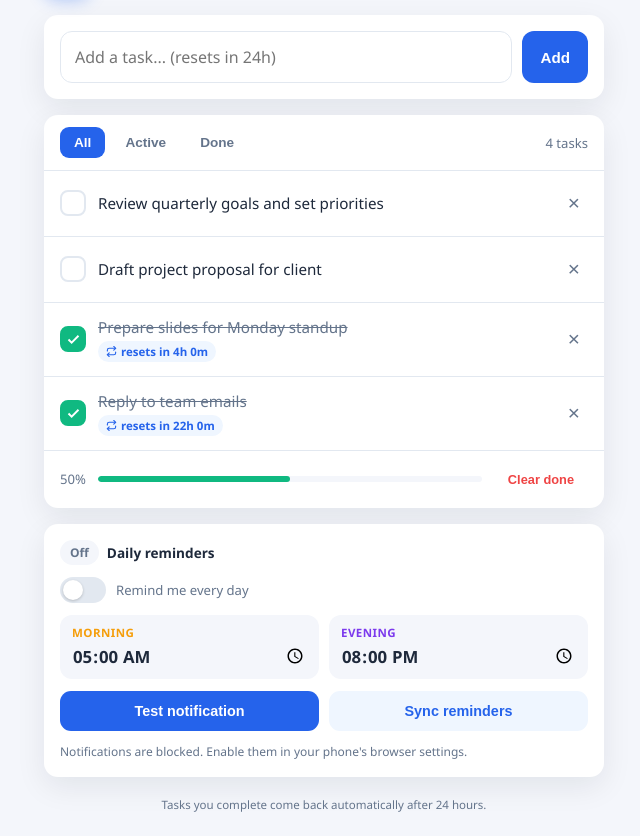
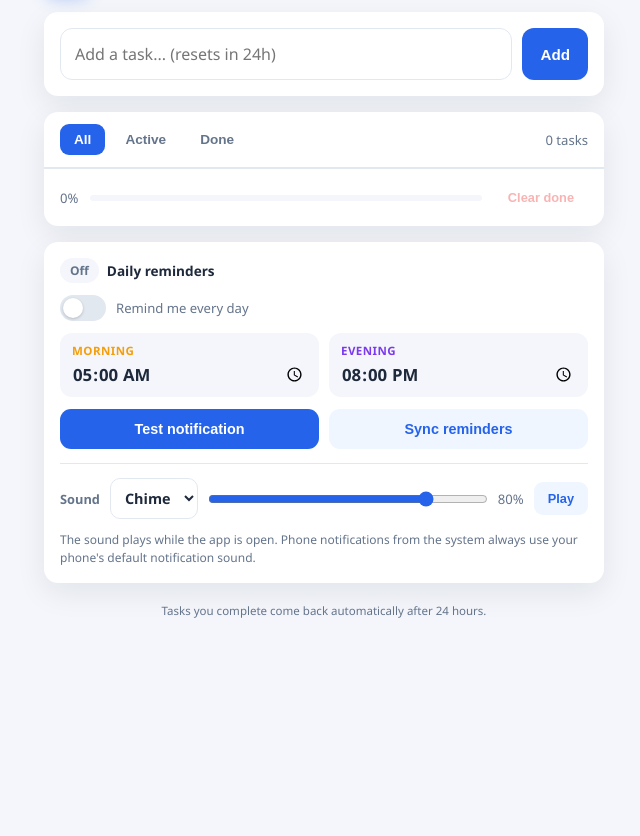
Before and after one commit to nagurbabu135-glitch/taskapp, a plain HTML site: page index.html in a window 1280 px wide. Shown: the part 74-910 px from the top of the page, without its empty margins (316-956 px from the left). After the commit the page ends 800 px from the top, so only its background shows below. Drawn offline with Linux system fonts and the light colour scheme.

Commit message:
Add customizable reminder sound (presets + volume + test)

```diff
--- a/index.html
+++ b/index.html
@@ -315,6 +315,46 @@
   }
   .btn-schedule:hover { background: #dbeafe; }
 
+  .sound-row {
+    display: flex;
+    align-items: center;
+    gap: 10px;
+    margin-top: 14px;
+    padding-top: 14px;
+    border-top: 1px solid var(--border);
+    flex-wrap: wrap;
+  }
+  .sound-label { font-size: 0.8rem; font-weight: 700; color: var(--muted); white-space: nowrap; }
+  select {
+    padding: 9px 10px;
+    font-size: 0.9rem;
+    font-family: inherit;
+    font-weight: 600;
+    border: 1px solid var(--border);
+    border-radius: 10px;
+    background: var(--card);
+    color: var(--text);
+    outline: none;
+  }
+  select:focus { border-color: var(--accent); }
+  input[type="range"] {
+    flex: 1;
+    min-width: 90px;
+    accent-color: var(--accent);
+    height: 30px;
+  }
+  .btn-test-mini {
+    padding: 9px 14px;
+    background: #eff6ff;
+    color: var(--accent);
+    border: none;
+    border-radius: 9px;
+    font-size: 0.8rem;
+    font-weight: 600;
+    white-space: nowrap;
+  }
+  .btn-test-mini:hover { background: #dbeafe; }
+
   .hint { margin-top: 12px; font-size: 0.75rem; color: var(--muted); line-height: 1.5; }
   .hint strong { color: var(--text); }
 
@@ -396,7 +436,21 @@
         <button class="btn-schedule" id="scheduleBtn">Sync reminders</button>
       </div>
 
+      <div class="sound-row">
+        <span class="sound-label">Sound</span>
+        <select id="soundSelect">
+          <option value="chime">Chime</option>
+          <option value="bells">Bells</option>
+          <option value="beeps">Beeps</option>
+          <option value="alarm">Alarm</option>
+        </select>
+        <input type="range" id="soundVolume" min="1" max="100" value="80" aria-label="Sound volume">
+        <span class="count" id="volumeLabel">80%</span>
+        <button class="btn-test-mini" id="soundTest">Play</button>
+      </div>
+
       <div class="hint" id="reminderHint"></div>
+      <div class="hint">The sound plays while the app is open. Phone notifications from the system always use your phone's default notification sound.</div>
     </section>
 
     <p class="foot-note">Tasks you complete come back automatically after 24 hours.</p>
@@ -437,6 +491,10 @@
   const timeEvening = document.getElementById("timeEvening");
   const reminderStatus = document.getElementById("reminderStatus");
   const reminderHint = document.getElementById("reminderHint");
+  const soundSelect = document.getElementById("soundSelect");
+  const soundVolume = document.getElementById("soundVolume");
+  const volumeLabel = document.getElementById("volumeLabel");
+  const soundTest = document.getElementById("soundTest");
 
   document.getElementById("dateLabel").textContent = new Date().toLocaleDateString(undefined, {
     weekday: "long", year: "numeric", month: "long", day: "numeric"
@@ -452,12 +510,14 @@
     }
   }
 
+  const DEFAULT_SETTINGS = { enabled: false, morning: "05:00", evening: "20:00", sound: "chime", volume: 80 };
+
   function loadSettings() {
     try {
       const raw = localStorage.getItem(SETTINGS_KEY);
-      return raw ? Object.assign({ enabled: false, morning: "05:00", evening: "20:00" }, JSON.parse(raw)) : { enabled: false, morning: "05:00", evening: "20:00" };
+      return raw ? Object.assign({}, DEFAULT_SETTINGS, JSON.parse(raw)) : Object.assign({}, DEFAULT_SETTINGS);
     } catch {
-      return { enabled: false, morning: "05:00", evening: "20:00" };
+      return Object.assign({}, DEFAULT_SETTINGS);
     }
   }
 
@@ -592,24 +652,33 @@
     emptyState.hidden = visible.length > 0;
   }
 
+  const SOUND_PRESETS = {
+    chime: { type: "sine", notes: [660, 880], gap: 0.18 },
+    bells: { type: "triangle", notes: [523.25, 659.25, 783.99], gap: 0.25 },
+    beeps: { type: "square", notes: [880, 880, 880], gap: 0.3 },
+    alarm: { type: "sawtooth", notes: [880, 659.25, 880, 659.25], gap: 0.2 }
+  };
+
   function playChime() {
     const AudioCtx = window.AudioContext || window.webkitAudioContext;
     if (!AudioCtx) return;
     try {
       const ctx = new AudioCtx();
-      [660, 880].forEach((freq, i) => {
+      const preset = SOUND_PRESETS[settings.sound] || SOUND_PRESETS.chime;
+      const vol = Math.max(0.05, Math.min(1, (settings.volume || 80) / 100));
+      preset.notes.forEach((freq, i) => {
         const osc = ctx.createOscillator();
         const gain = ctx.createGain();
-        osc.type = "sine";
+        osc.type = preset.type;
         osc.frequency.value = freq;
-        const t = ctx.currentTime + i * 0.18;
+        const t = ctx.currentTime + i * preset.gap;
         gain.gain.setValueAtTime(0, t);
-        gain.gain.linearRampToValueAtTime(0.25, t + 0.02);
-        gain.gain.exponentialRampToValueAtTime(0.001, t + 0.4);
+        gain.gain.linearRampToValueAtTime(vol, t + 0.02);
+        gain.gain.exponentialRampToValueAtTime(0.001, t + 0.5);
         osc.connect(gain);
         gain.connect(ctx.destination);
         osc.start(t);
-        osc.stop(t + 0.45);
+        osc.stop(t + 0.55);
       });
     } catch (e) { /* audio blocked */ }
   }
@@ -639,6 +708,9 @@
     timeEvening.value = settings.evening;
     reminderStatus.textContent = settings.enabled ? "On" : "Off";
     reminderStatus.classList.toggle("on", settings.enabled);
+    soundSelect.value = settings.sound;
+    soundVolume.value = settings.volume;
+    volumeLabel.textContent = settings.volume + "%";
     updateReminderHint();
   }
 
@@ -684,6 +756,21 @@
       saveSettings();
       refreshScheduled();
     });
+  });
+
+  soundSelect.addEventListener("change", () => {
+    settings.sound = soundSelect.value;
+    saveSettings();
+  });
+
+  soundVolume.addEventListener("input", () => {
+    settings.volume = Number(soundVolume.value);
+    volumeLabel.textContent = soundVolume.value + "%";
+    saveSettings();
+  });
+
+  soundTest.addEventListener("click", () => {
+    playChime();
   });
 
   document.getElementById("testBtn").addEventListener("click", () => {
--- a/sw.js
+++ b/sw.js
@@ -1,4 +1,4 @@
-const CACHE_NAME = "taskloop-v1";
+const CACHE_NAME = "taskloop-v2";
 const ASSETS = [
   "./",
   "./index.html",
```
